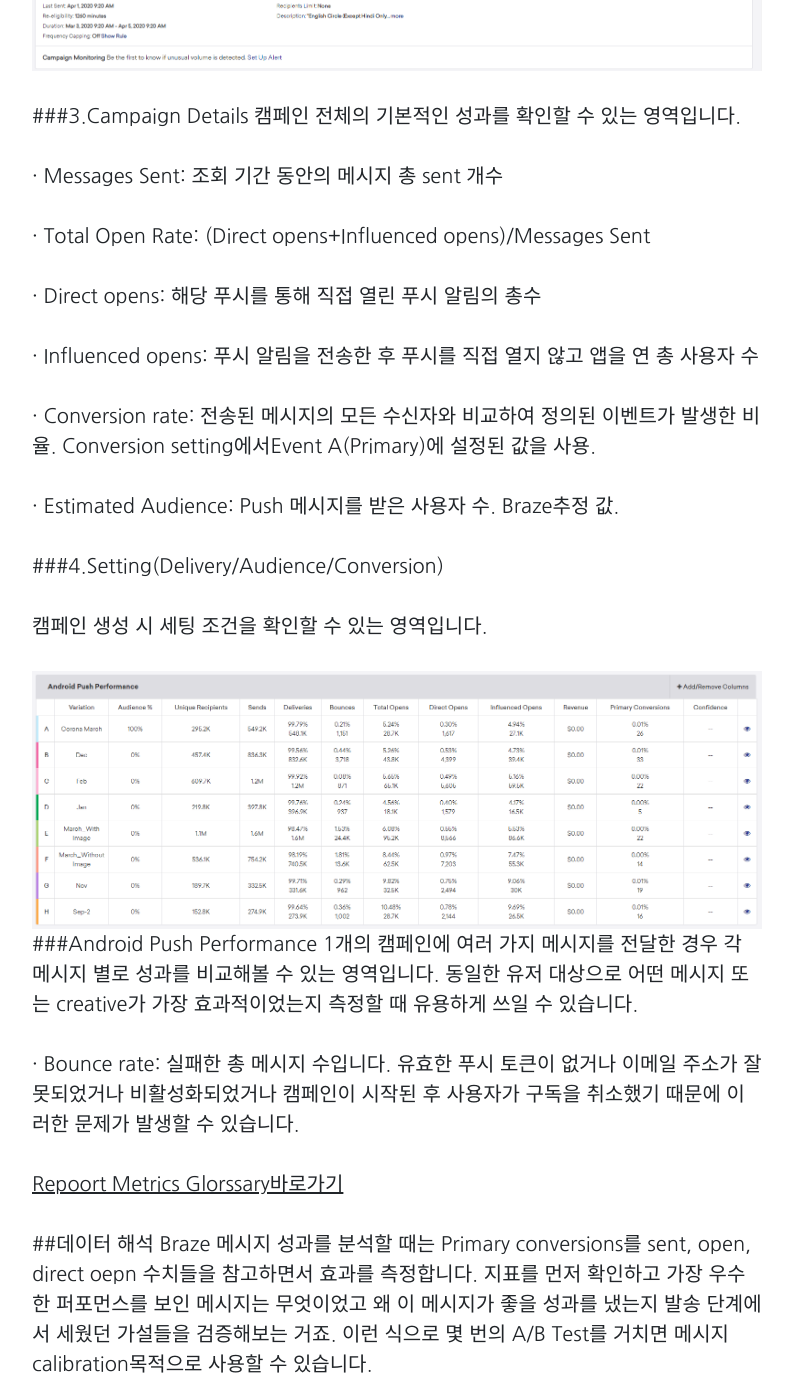
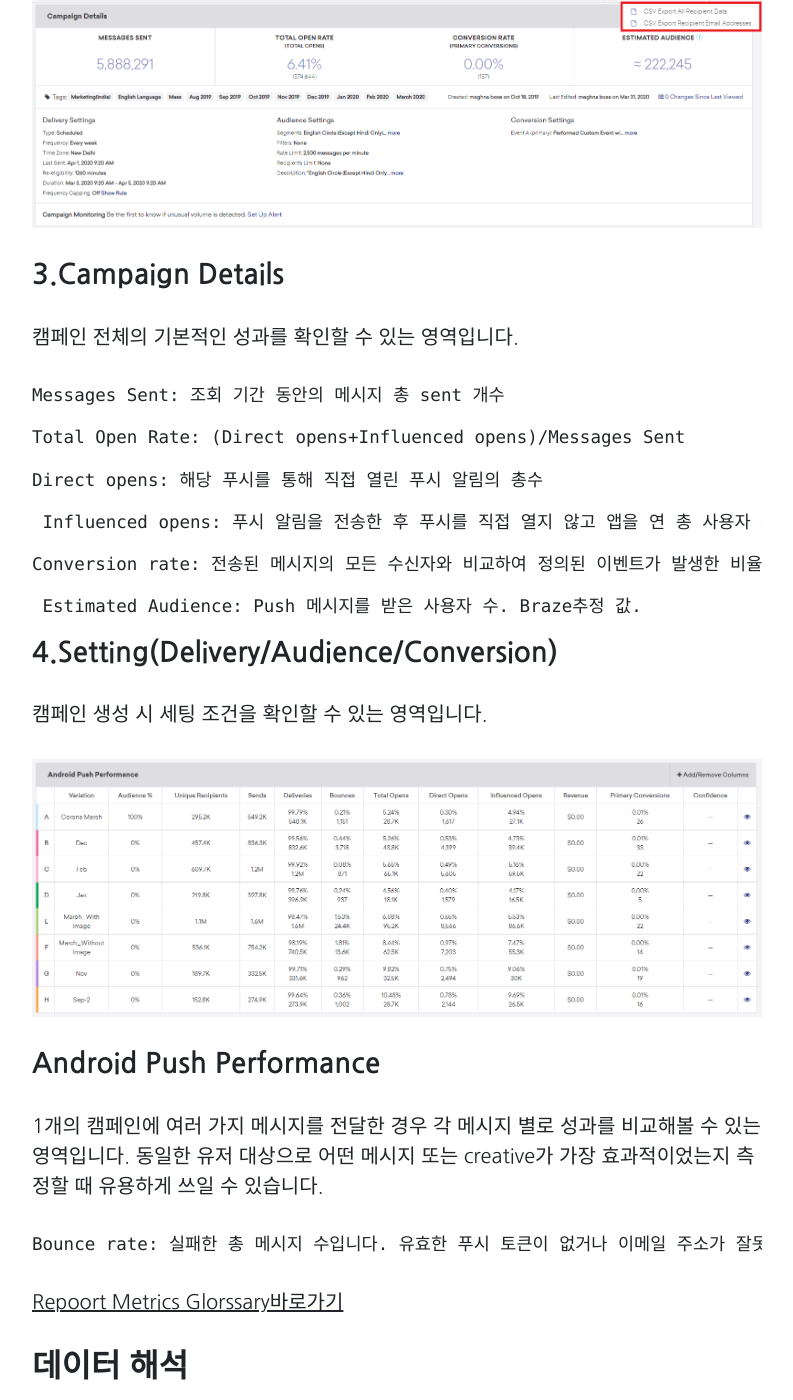
Before and after one commit to Marapro88/mara, a Jekyll site: the page built from _posts/2020-04-05-braze-hoeny-tip3-report-data-analytics.md, in a window 1280 px wide and 1400 px high, scrolled down 2309 px. Shown: the whole window, without its empty margins (243-1036 px from the left). Built offline with Jekyll 4.4.1, drawn with Linux system fonts in a browser that asks for light colours; comment, search, counter and statistics services are not loaded; some of the changed text lies outside the part shown.

Commit message:
0405 4th post 오타수정

````diff
--- a/_posts/2020-04-05-braze-hoeny-tip3-report-data-analytics.md
+++ b/_posts/2020-04-05-braze-hoeny-tip3-report-data-analytics.md
@@ -29,46 +29,65 @@ Campaigns에서 성과측정을 원하는 캠페인을 클릭합니다.
 ![이미지2](/img/posts/04/02.png)
 
 클릭하고 들어가면 제일 먼저 이런 화면을 만나게 됩니다. 하나씩 살펴볼게요.
-\###1.Report 기간 설정
+### 1.Report 기간 설정
 Report 기간은 default로 처음 발송일부터 오늘까지로 설정되어 있습니다. 기간을 바꾸고 싶으면 드롭다운 목록을 누르고 원하는 기간을 선택하면 됩니다. Custom range를 선택하면 직접 기간을 설정할 수 있습니다.
 ![이미지3](/img/posts/04/03.png)
 
-\###2. User Data
+### 2. User Data
+
 내부 DB와 엮어서 데이터를 분석하려고 할 때 메시지 발송 대상 리스트가 필요합니다. 그 경우에는 CSV Export All Recipient Data를 선택하면 메시지 발송 대상자를 CSV 파일로 다운로드할 수 있습니다. 다만 500k 이상의 유저에게 발송된 경우에는 제공하지 않습니다.
 
 ![이미지4](/img/posts/04/04.png)
 
-\###3.Campaign Details
+### 3.Campaign Details
+
 캠페인 전체의 기본적인 성과를 확인할 수 있는 영역입니다.
 
-·     Messages Sent: 조회 기간 동안의 메시지 총 sent 개수
+```
+Messages Sent: 조회 기간 동안의 메시지 총 sent 개수
+```
 
-·     Total Open Rate: (Direct opens+Influenced opens)/Messages Sent
+```
+Total Open Rate: (Direct opens+Influenced opens)/Messages Sent
+```
 
-·     Direct opens: 해당 푸시를 통해 직접 열린 푸시 알림의 총수
+```
+Direct opens: 해당 푸시를 통해 직접 열린 푸시 알림의 총수
+```
 
-·     Influenced opens: 푸시 알림을 전송한 후 푸시를 직접 열지 않고 앱을 연 총 사용자 수
+```
+ Influenced opens: 푸시 알림을 전송한 후 푸시를 직접 열지 않고 앱을 연 총 사용자 수
+```
 
-·     Conversion rate: 전송된 메시지의 모든 수신자와 비교하여 정의된 이벤트가 발생한 비율. Conversion setting에서Event A(Primary)에 설정된 값을 사용.
+```
+Conversion rate: 전송된 메시지의 모든 수신자와 비교하여 정의된 이벤트가 발생한 비율. Conversion setting에서Event A(Primary)에 설정된 값을 사용.
+```
 
-·     Estimated Audience: Push 메시지를 받은 사용자 수. Braze추정 값.
+```
+ Estimated Audience: Push 메시지를 받은 사용자 수. Braze추정 값.
+```
 
-\###4.Setting(Delivery/Audience/Conversion)
+<h3>4.Setting(Delivery/Audience/Conversion)</h3>
 
 캠페인 생성 시 세팅 조건을 확인할 수 있는 영역입니다.
 
 ![이미지4-1](/img/posts/04/0401.png)
-\###Android Push Performance
+
+### Android Push Performance
+
 1개의 캠페인에 여러 가지 메시지를 전달한 경우 각 메시지 별로 성과를 비교해볼 수 있는 영역입니다. 동일한 유저 대상으로 어떤 메시지 또는 creative가 가장 효과적이었는지 측정할 때 유용하게 쓰일 수 있습니다.
 
-·     Bounce rate: 실패한 총 메시지 수입니다. 유효한 푸시 토큰이 없거나 이메일 주소가 잘못되었거나 비활성화되었거나 캠페인이 시작된 후 사용자가 구독을 취소했기 때문에 이러한 문제가 발생할 수 있습니다.
+```
+Bounce rate: 실패한 총 메시지 수입니다. 유효한 푸시 토큰이 없거나 이메일 주소가 잘못되었거나 비활성화되었거나 캠페인이 시작된 후 사용자가 구독을 취소했기 때문에 이러한 문제가 발생할 수 있습니다.
+```
 
 [Repoort Metrics Glorssary바로가기](https://www.braze.com/docs/user_guide/data_and_analytics/report_metrics/)
 
-\##데이터 해석
+## 데이터 해석
+
 Braze 메시지 성과를 분석할 때는 Primary conversions를 sent, open, direct oepn 수치들을 참고하면서 효과를 측정합니다. 지표를 먼저 확인하고 가장 우수한 퍼포먼스를 보인 메시지는 무엇이었고 왜 이 메시지가 좋을 성과를 냈는지 발송 단계에서 세웠던 가설들을 검증해보는 거죠. 이런 식으로 몇 번의 A/B Test를 거치면 메시지 calibration목적으로 사용할 수 있습니다.
 
-\## 꿀팁 1. 여러 가지 캠페인 한번에 모아서 리포트 보기
+## 꿀팁 1. 여러 가지 캠페인 한번에 모아서 리포트 보기
 
 캠페인을 진행하다 보면 여러가지 캠페인을 한꺼번에 성과를 비교해가면서 보고 싶을 때가 있습니다. 그럴 때는 왼쪽 Navigation bar> DATA> Engagement Reports> +Create New Report를 눌러줍니다.
 
@@ -85,7 +104,7 @@ Braze 메시지 성과를 분석할 때는 Primary conversions를 sent, open, di
 
 3.”Last Edited”를 마우스 오버해서 3번 눌러주면 최근 순으로 캠페인을 정렬할 수 있습니다.
 
-\4. 리포트에“+ADD”버튼을 눌러줍니다.
+4.리포트에“+ADD”버튼을 눌러줍니다.
 
 여기까지 제대로 따라오셨다면 이런 화면을 만나실 수 있으실 거예요..
 
@@ -98,15 +117,15 @@ Braze 메시지 성과를 분석할 때는 Primary conversions를 sent, open, di
 
 리포트 배송과 관련된 정보를 입력합니다.
 
-\1.   리포트 제목, 압축 여부, 전달받을 메일 주소를 입력합니다.
+1. 리포트 제목, 압축 여부, 전달받을 메일 주소를 입력합니다.
 
-\2.   데이터 기간을 설정합니다.
+2. 데이터 기간을 설정합니다.
 
-\3.   데이터 Display 기간을 설정합니다. 예를 들어 일단위로 데이터를 볼 것인지 주 단위로 볼 것인지를 여기서 설정할 수 있습니다.
+3. 데이터 Display 기간을 설정합니다. 예를 들어 일단위로 데이터를 볼 것인지 주 단위로 볼 것인지를 여기서 설정할 수 있습니다.
 
-\4.   리포트 발송 스케줄을 설정할 수 있습니다.
+4. 리포트 발송 스케줄을 설정할 수 있습니다.
 
-\5.   Confirm 버튼을 눌러주면 발행 완료.
+5. Confirm 버튼을 눌러주면 발행 완료.
 
 Braze 잘 활용하셔서 유저에게 시의적절한 마케팅 메시지 전달하시기 바랍니다.
 오늘도 칼퇴하세요 ~! 😀
````
